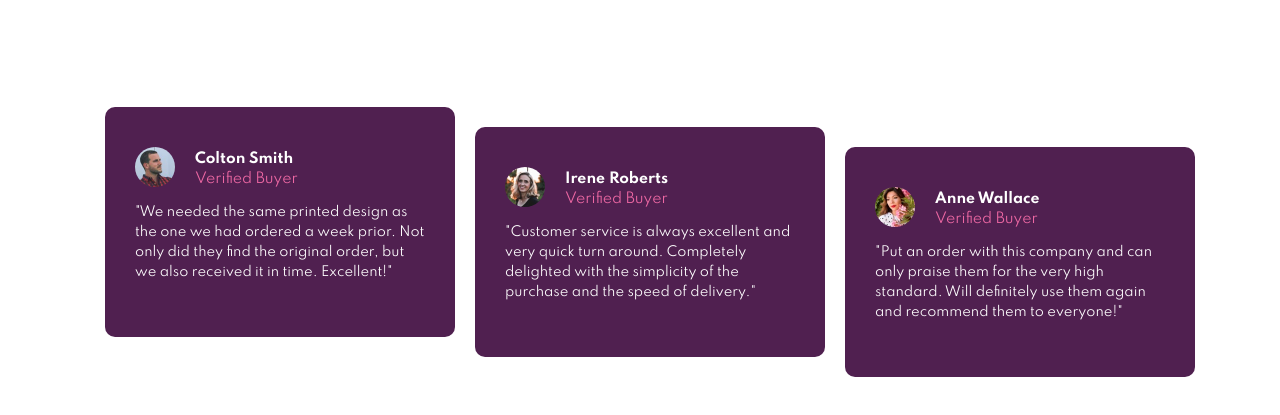
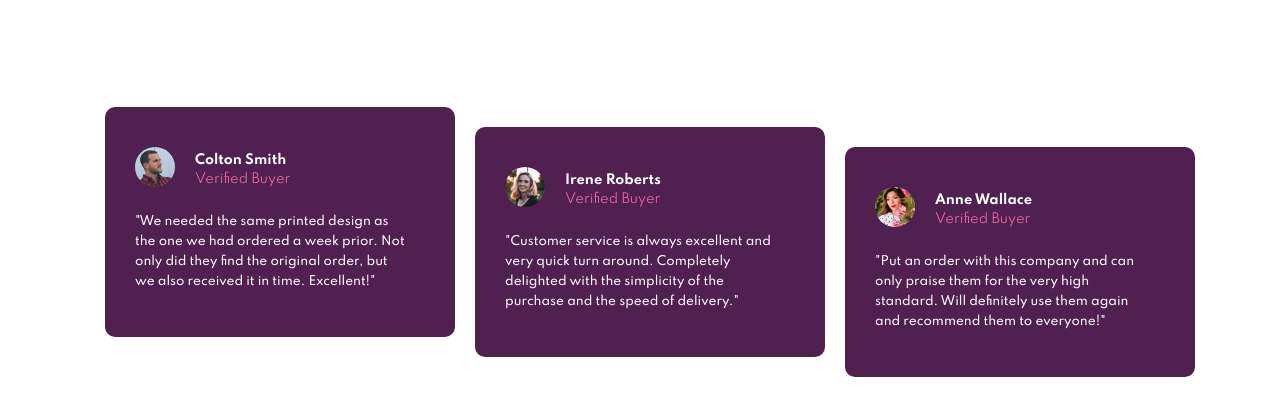
Before and after one commit to danielex1999/Challenge-newbie03, a plain HTML site: page index.html in a window 1280 px wide. Shown: the part 321-736 px from the top of the page. Drawn offline with Linux system fonts and the light colour scheme.

Commit message:
Version 1.0.7

```diff
--- a/css/index.css
+++ b/css/index.css
@@ -129,22 +129,23 @@ body {
 .card-2 .container .user h1,
 .card-3 .container .user h1 {
   font-weight: 700;
-  font-size: 14px;
+  font-size: 13px;
 }
 .cartas .card-1 .container .user h2,
 .card-2 .container .user h2,
 .card-3 .container .user h2 {
   font-weight: 400;
-  font-size: 14px;
+  font-size: 13px;
   color: var(--Soft-Pink);
 }
 .cartas .card-1 .text,
 .card-2 .text,
 .card-3 .text {
-  margin-top: 10px;
-  font-weight: 400;
-  font-size: 13px;
+  margin-top: 20px;
+  font-weight: 500;
+  font-size: 12px;
   line-height: 20px;
+  padding-right: 15px;
 }
 .cartas .card-2 {
   margin-top: 110px;
```
